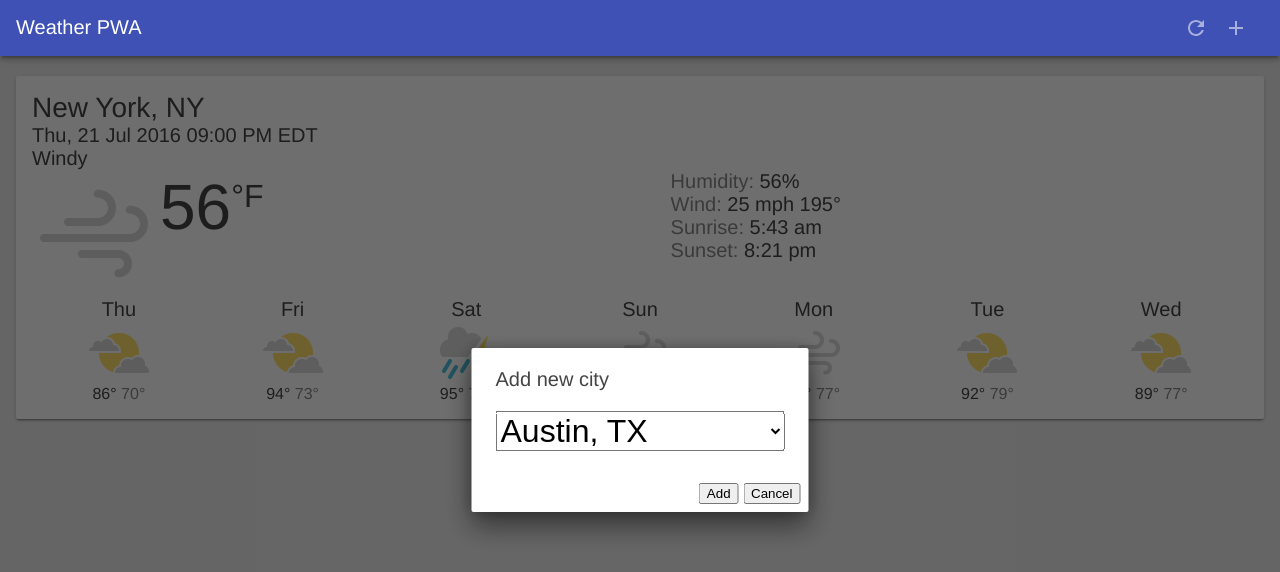
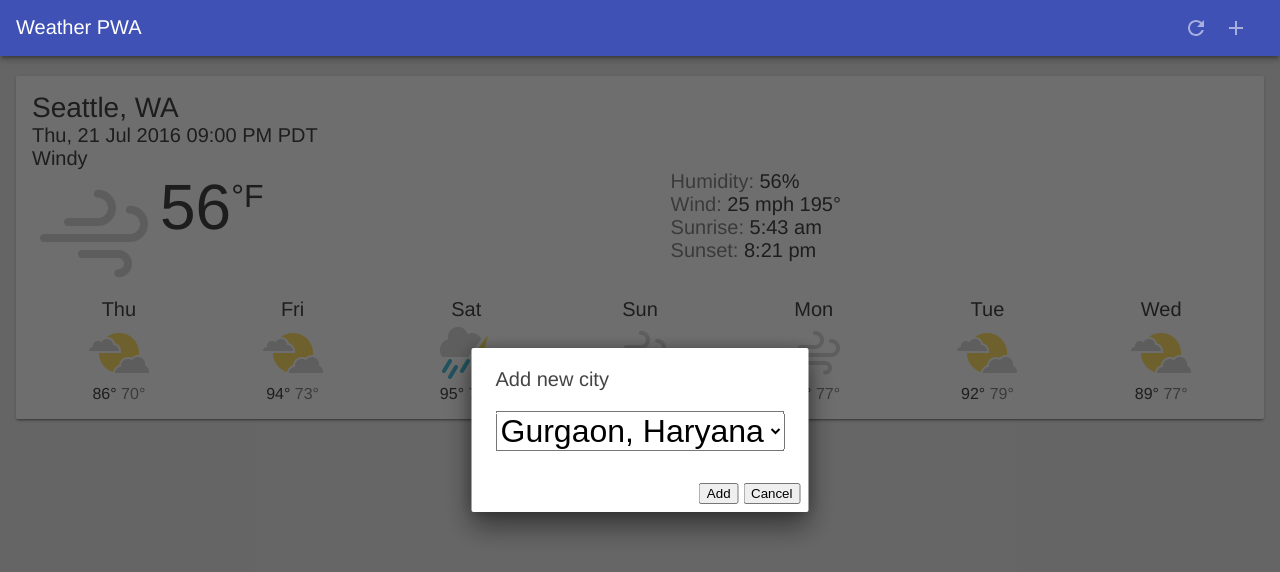
Before and after one commit to karans10/karans10.github.io, a plain HTML site: page index.html in a window 1280 px wide. Both pictures are taken after a click on the button 1236 px from the left and 28 px from the top of the page. Drawn offline with Linux system fonts and the light colour scheme.

Commit message:
cities updated

```diff
--- a/index.html
+++ b/index.html
@@ -150,10 +150,10 @@
         <select id="selectCityToAdd">
           <!-- Values map to Yahoo Weather API Where On Earth Identifiers (WOEIDs).
                https://developer.yahoo.com/weather/documentation.html#req -->
-          <option value="2357536">Austin, TX</option>
-          <option value="2367105">Boston, MA</option>
-          <option value="2379574">Chicago, IL</option>
-          <option value="2459115">New York, NY</option>
+          <option value="2295020">Gurgaon, Haryana</option>
+          <option value="2295391">Chandigarh, India</option>
+          <option value="12723">Birmingham, UK</option>
+          <option value="4118">Toronto, Canada</option>
           <option value="2475687">Portland, OR</option>
           <option value="2487956">San Francisco, CA</option>
           <option value="2490383">Seattle, WA</option>
--- a/scripts/app.js
+++ b/scripts/app.js
@@ -292,9 +292,9 @@
    * discussion.
    */
   var initialWeatherForecast = {
-    key: '2459115',
-    label: 'New York, NY',
-    created: '2016-07-22T01:00:00Z',
+    key: '2490383',
+    label: 'Seattle, WA',
+    created: '2018-07-22T01:00:00Z',
     channel: {
       astronomy: {
         sunrise: "5:43 am",
@@ -303,7 +303,7 @@
       item: {
         condition: {
           text: "Windy",
-          date: "Thu, 21 Jul 2016 09:00 PM EDT",
+          date: "Thu, 21 Jul 2016 09:00 PM PDT",
           temp: 56,
           code: 24
         },
```
